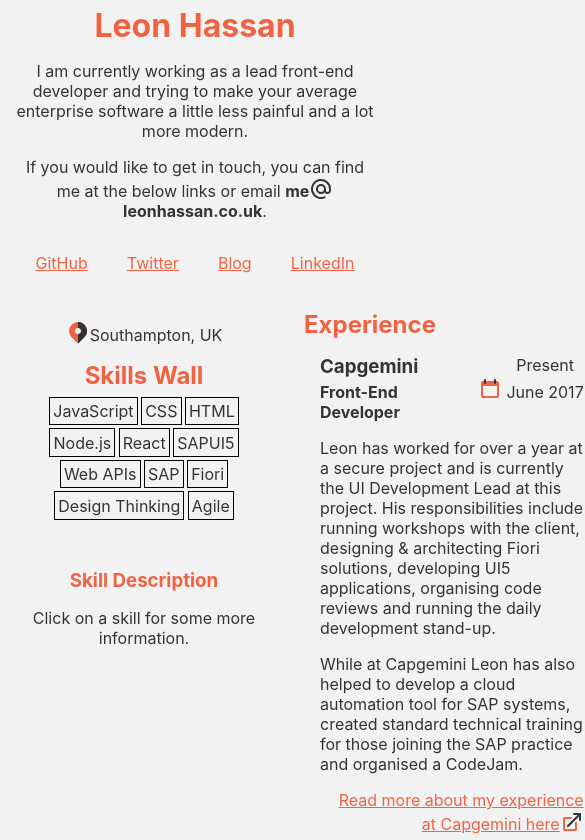
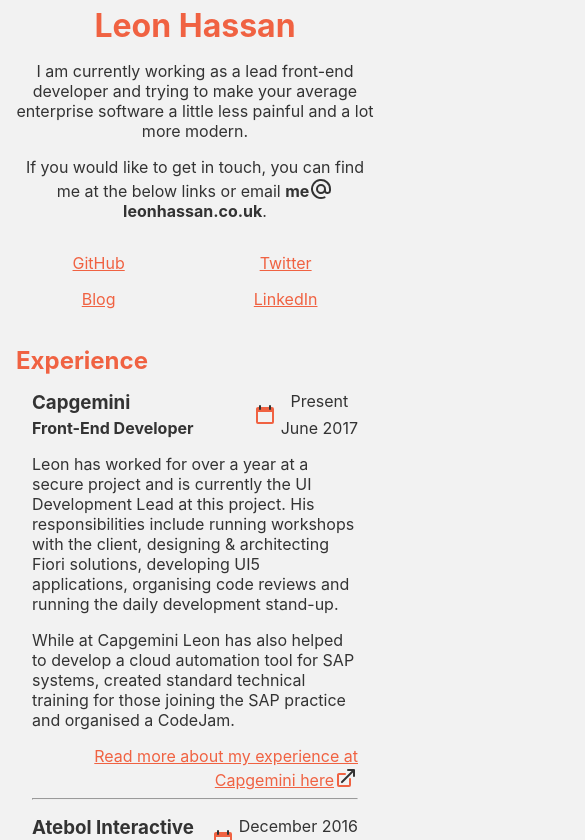
Before and after one commit to Leoooob/leonhassan.co.uk, a React (Create React App) app: page / in a window 390 px wide. Shown: the top 840 px of the page, 585 px wide, since content can reach past the window. Built offline with nearby package versions, Linux system fonts and the light colour scheme.

Commit message:
responsive scaling (removed skills wall)

```diff
--- a/src/App.css
+++ b/src/App.css
@@ -16,7 +16,6 @@ header {
   text-align: center;
 }
 
-/* TODO: responsive scaling */
 header .glyphs {
   display: grid;
   margin: 2em 0;
@@ -29,7 +28,6 @@ header .glyphs .print-only-view,
   color: hsl(11, 85%, 60%);
 }
 
-/* TODO: responsive scaling */
 .main-content {
   display: grid;
   grid-gap: 2em;
@@ -149,6 +147,21 @@ aside .skill-wall .skill-description h3 {
   padding: 8px;
 }
 
+/* responsive media queries */
+@media screen and (max-width: 980px) {
+  .main-content aside {
+    display: none;
+  }
+
+  .main-content {
+    display: inline-block;
+  }
+
+  header .glyphs {
+    grid-gap: 1rem;
+    grid-template-columns: repeat(2, auto);
+  }
+}
 
 /* print preview styles */
 @media print {
```
